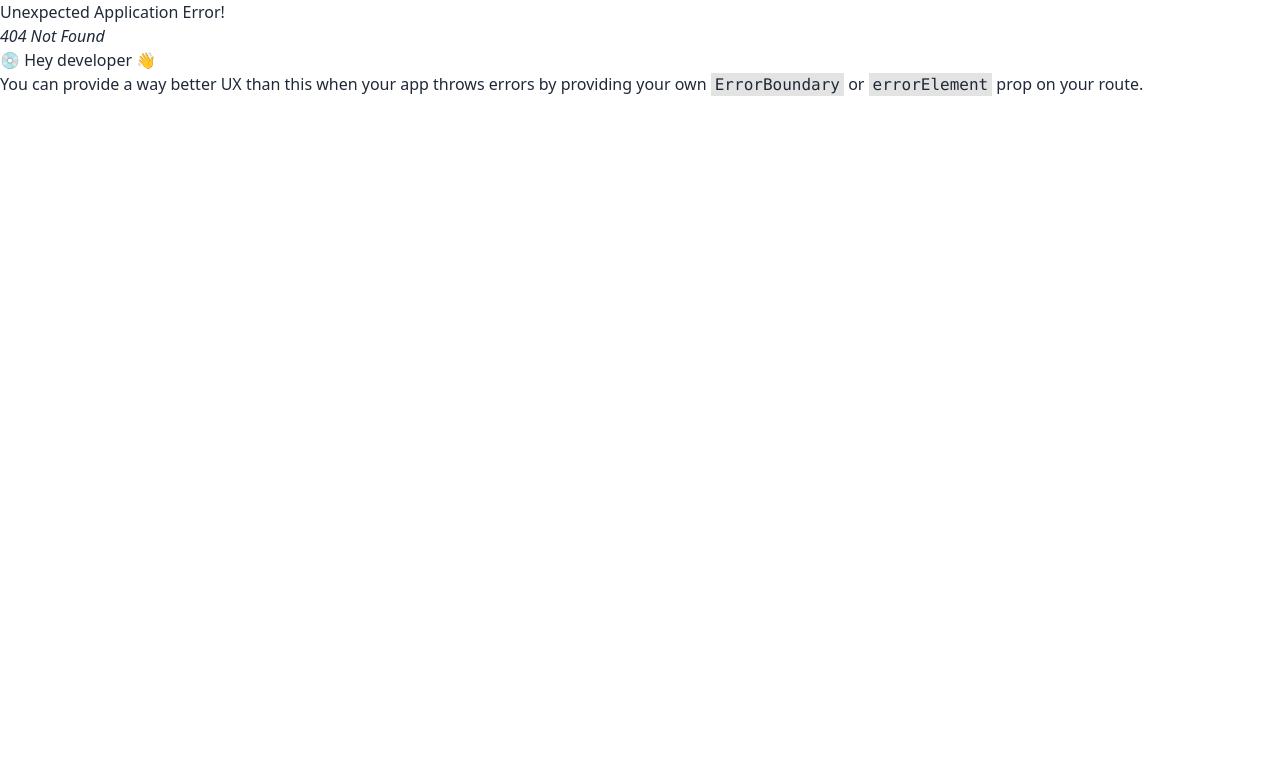
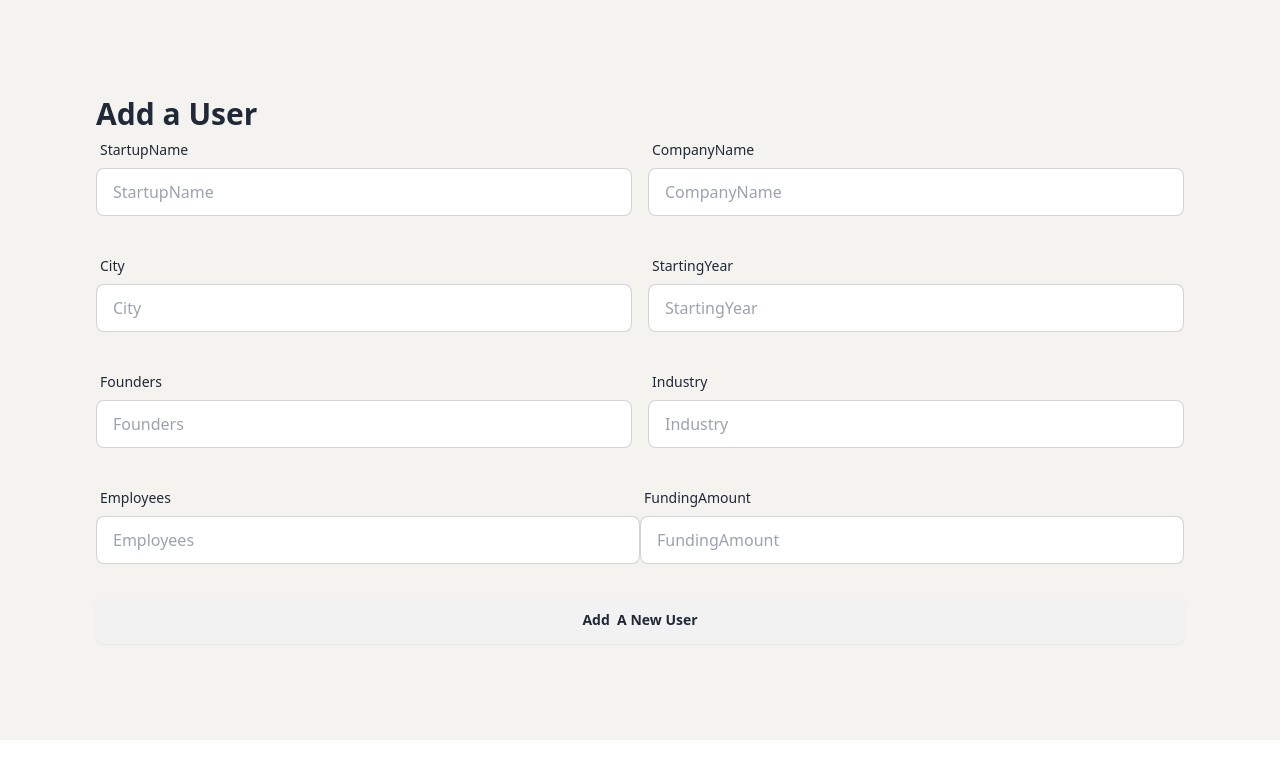
Before and after one commit to Shahjhanmiah/Building-a-Startup-Directory-Web-App, a React (Vite) app: page /adduser in a window 1280 px wide. Before the commit this address had no page. Shown: the top 778 px of the page. Built offline with nearby package versions, Linux system fonts and the light colour scheme.

Commit message:
sucesfullay

```diff
--- a/package.json
+++ b/package.json
@@ -12,7 +12,8 @@
   "dependencies": {
     "react": "^18.2.0",
     "react-dom": "^18.2.0",
-    "react-router-dom": "^6.20.1"
+    "react-router-dom": "^6.20.1",
+    "sweetalert2": "^11.10.1"
   },
   "devDependencies": {
     "@types/react": "^18.2.37",
--- /dev/null
+++ b/src/Compnent/Industry/Addusger.jsx
@@ -0,0 +1,143 @@
+
+// import Swal from 'sweetalert2'
+
+import Swal from "sweetalert2";
+
+
+         const Addusger = () => {
+
+        const handleAddToy = event => {
+            event.preventDefault();
+            const form = event.target;
+            const startupName = form.startupName.value;
+            const companyName = form.companyName.value;
+            const city = form.city.value;
+            const startingYear = form.startingYear.value;
+            const founders = form.founders.value;
+            const industry = form.industry.value;
+            const employees = form.employees.value;
+            const fundingAmount = form.fundingAmount.value
+            const newUser = { startupName, companyName, city, startingYear,founders, industry, employees,fundingAmount }
+            console.log(newUser);
+
+            fetch('http://localhost:5000/post',{
+                method: 'POST',
+                headers: {
+                    'content-type': 'application/json'
+                },
+                body: JSON.stringify(newUser)
+            })
+            .then(res => res.json())
+                .then(data => {
+                    console.log(data);
+                    if(data.insertedId){
+                        Swal.fire({
+                            title: 'Success!',
+                            text: ' Add users Successfully',
+                            icon: 'success',
+                            confirmButtonText: 'Cool'
+                          })
+                    }
+                })
+
+            }
+
+
+    return (
+        <div>
+
+            <div>
+            <div className="bg-[#F4F3F0] p-24">
+                <h2 className="text-3xl font-extrabold">Add a User</h2>
+                <form onSubmit={handleAddToy}>
+                    {/* form name and quantity row */}
+                    <div className="md:flex mb-8">
+                        <div className="form-control md:w-1/2">
+                            <label className="label">
+                                <span className="label-text">StartupName</span>
+                            </label>
+                            <label className="input-group">
+                                <input type="text" name="startupName" placeholder="StartupName" className="input input-bordered w-full" />
+                            </label>
+                        </div>
+
+                        <div className="form-control md:w-1/2 ml-4">
+                            <label className="label">
+                                <span className="label-text">CompanyName</span>
+                            </label>
+                            <label className="input-group">
+                                <input type="text" name="companyName" placeholder="CompanyName" className="input input-bordered w-full" />
+                            </label>
+                        </div>
+                    </div>
+                    {/* form supplier row */}
+                    <div className="md:flex mb-8">
+                        <div className="form-control md:w-1/2">
+                            <label className="label">
+                                <span className="label-text">City</span>
+                            </label>
+                            <label className="input-group">
+                                <input type="text" name="city" placeholder="City" className="input input-bordered w-full" />
+                            </label>
+                        </div>
+                        <div className="form-control md:w-1/2 ml-4">
+                            <label className="label">
+                                <span className="label-text">StartingYear</span>
+                            </label>
+                            <label className="input-group">
+                                <input type="text" name="startingYear" placeholder="StartingYear" className="input input-bordered w-full" />
+                            </label>
+                        </div>
+                    </div>
+                    {/* form category and details row */}
+                    <div className="md:flex mb-8">
+                        <div className="form-control md:w-1/2">
+                            <label className="label">
+                                <span className="label-text">Founders</span>
+                            </label>
+                            <label className="input-group">
+                                <input type="text" name="founders" placeholder="Founders" className="input input-bordered w-full" />
+                            </label>
+                        </div>
+                        <div className="form-control md:w-1/2 ml-4">
+                            <label className="label">
+                                <span className="label-text">Industry</span>
+                            </label>
+                            <label className="input-group">
+                                <input type="text" name="industry" placeholder="Industry" className="input input-bordered w-full" />
+                            </label>
+                        </div>
+                    </div>
+                    {/* form Photo url row */}
+                    <div className=" md:flex mb-8 ">
+                        <div className="form-control md:w-1/2">
+                            <label className="label">
+                                <span className="label-text">Employees</span>
+                            </label>
+                            <label className="input-group">
+                                <input type="text" name="employees" placeholder="Employees" className="input input-bordered w-full" />
+                            </label>
+                        </div>
+                        <div className="form-control md:w-1/2">
+                            <label className="label">
+                                <span className="label-text">FundingAmount</span>
+                            </label>
+                            <label className="input-group">
+                                <input type="text" name="fundingAmount" placeholder="FundingAmount" className="input input-bordered w-full" />
+                            </label>
+                        </div>
+                    </div>
+                    <input type="submit" value="Add  A New User" className="btn btn-block bg-#F4F3F0" />
+
+                </form>
+            </div>
+
+
+
+
+        </div>
+        </div>
+    );
+};
+
+export default Addusger;
--- a/src/Compnent/Industry/Industry.jsx
+++ b/src/Compnent/Industry/Industry.jsx
@@ -1,5 +1,6 @@
 import { useEffect, useState } from "react";
 import Industryshow from "./Industryshow";
+import { Link } from "react-router-dom";
 
 const Industry = () => {
 
@@ -39,10 +40,17 @@ const Industry = () => {
                 <details className="dropdown">
                     <summary className="m-1 mx-auto btn bg-blue-600 text-white">Dropdown</summary>
                     <ul className="p-2 shadow menu dropdown-content z-[1] bg-base-100 rounded-box w-52">
-                        <li><a>Item 1</a></li>
+                        <li><a>Shahjhan </a></li>
                         <li><a>Item 2</a></li>
                     </ul>
+
                 </details>
+                <br></br>
+              <dvi className="gap-3">
+                <Link to={'/adduser'}>
+              <button className="btn btn-outline btn-info">Adduser</button>
+              </Link>
+              </dvi>
             </div>
 
             <div className='grid gap-4 grid-cols-1 md:grid-cols-2 lg:grid-cols-3 mx-auto ml-20  bottom-5" '>
--- a/src/Sharing/Routes.jsx
+++ b/src/Sharing/Routes.jsx
@@ -6,6 +6,7 @@ import {
 import Main from "./Main";
 import Industry from "../Compnent/Industry/Industry";
 import IndustryClick from "../Compnent/Industry/IndustryClick";
+import Addusger from "../Compnent/Industry/Addusger";
 
   const router = createBrowserRouter([
 
@@ -25,6 +26,10 @@ import IndustryClick from "../Compnent/Industry/IndustryClick";
                 element:<IndustryClick></IndustryClick>
 
               },
+              {
+                path:'/adduser',
+                element:<Addusger></Addusger>
+              }
 
         ]
     },
```
Also changed, not shown: 1 other file (tests, documents, lock files or other folders).
